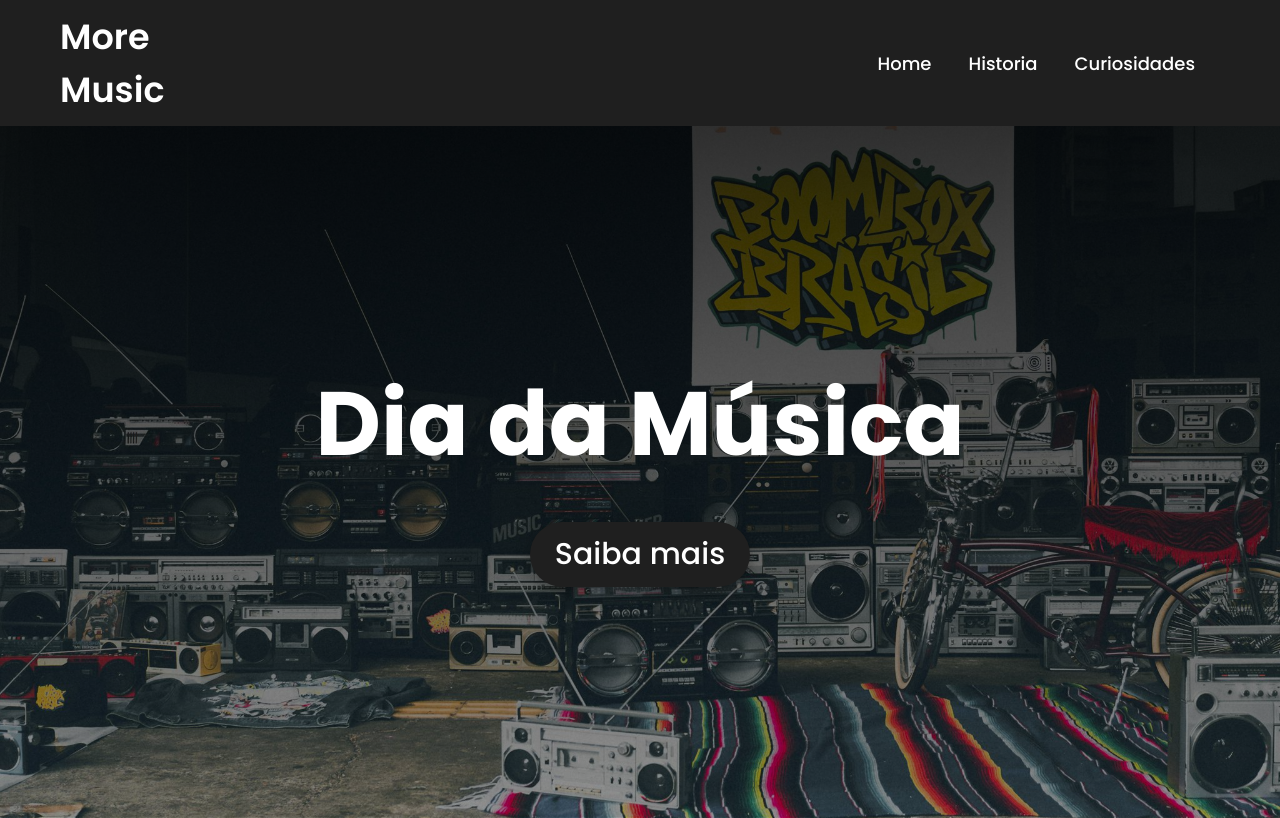
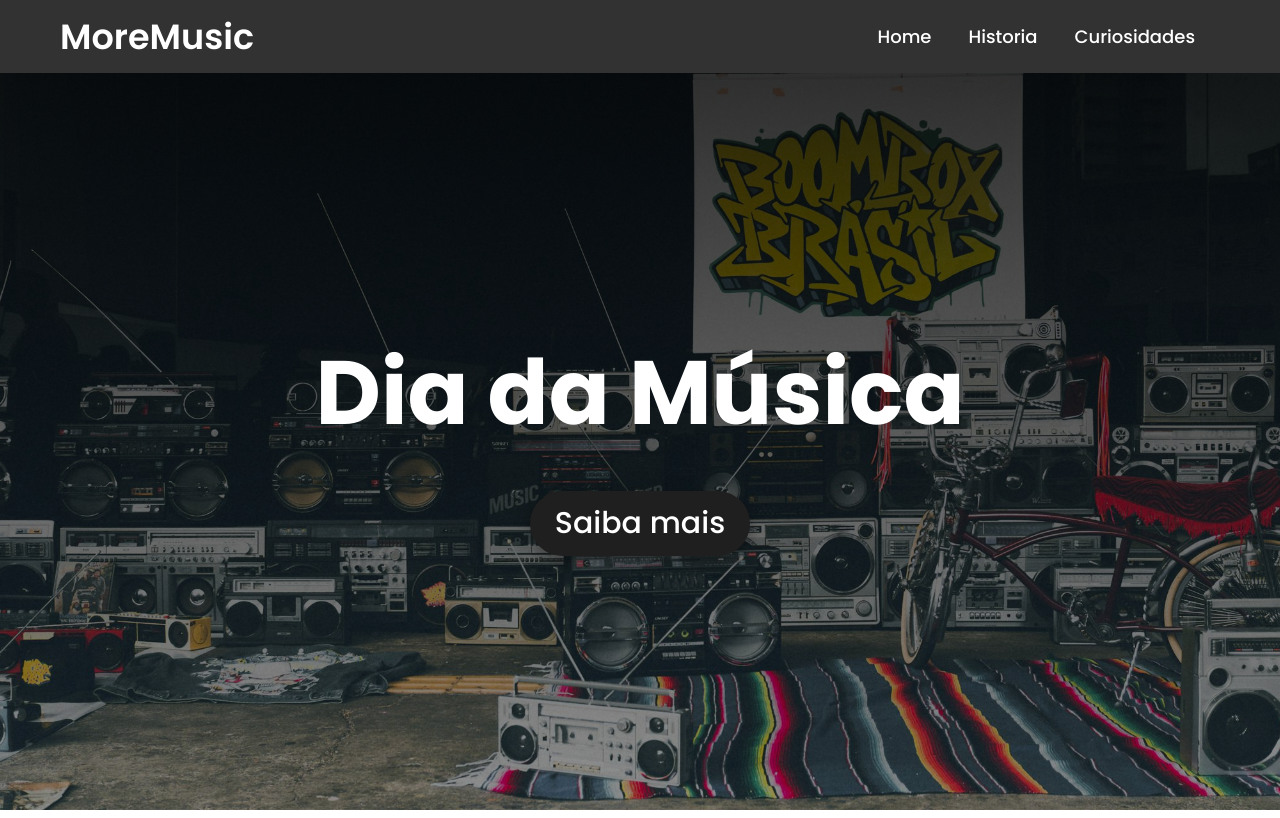
Before and after one commit to ThalissonBr/Projeto---Dia-da-musica-FrontEnd, a plain HTML site: page index.html in a window 1280 px wide. Drawn offline with Linux system fonts and the light colour scheme.

Commit message:
mudança titullo e background degrade

```diff
--- a/index.html
+++ b/index.html
@@ -10,7 +10,7 @@
 <body>
     <nav>
         <div class="logo">
-            <a href="#">More<br>Music</a>
+            <a href="#">MoreMusic</a>
         </div>
 
         <ul>
--- a/style.css
+++ b/style.css
@@ -8,11 +8,12 @@
 }
 
 nav{
-    background-color: #1f1f1f;
+    background-color:#323232;
     padding: 10px 60px;
     display: flex;
     justify-content: space-between;
     align-items: center;
+    box-shadow: rgba(50, 50, 93, 0.25) 0px 50px 100px -20px, rgba(0, 0, 0, 0.3) 0px 30px 60px -30px;
 }
 
 nav .logo a{
@@ -49,7 +50,7 @@ nav li a:hover{
 }
 
 .banner{
-    height: 86.47vh;
+    height: 92.1vh;
     background: linear-gradient(rgba(0,0,0,0.800),rgba(0,0,0,0.400)),url(background.jpg);
     background-size: cover;
     background-position: center;
```
